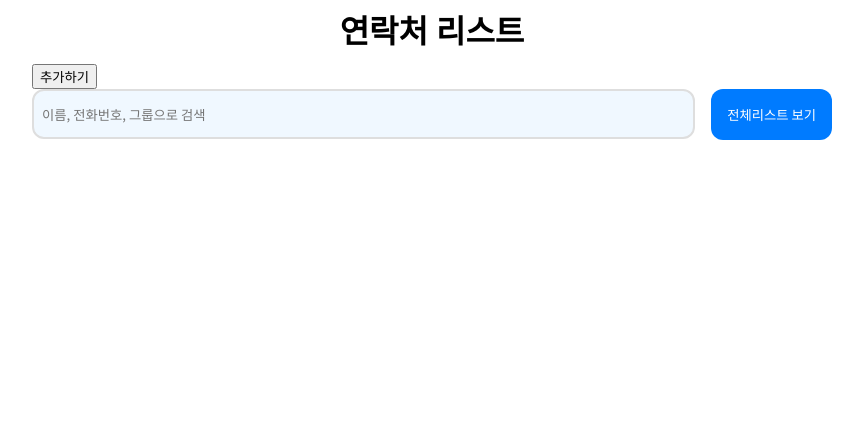
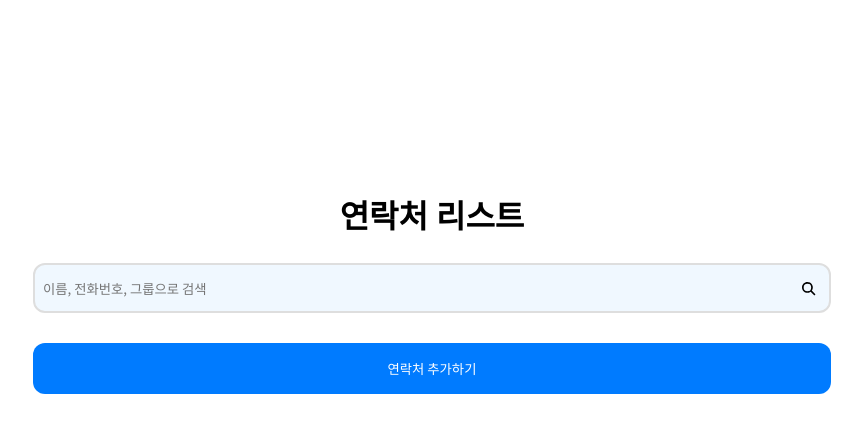
Before and after one commit to shlee9999/React-ContactList, a React (Vite) app: page / in a window 1280 px wide. Shown: the top 432 px of the page, without its empty margins (208-1071 px from the left). Built offline with nearby package versions, Linux system fonts and the light colour scheme.

Commit message:
Feat: 오류 수정, search btn 추가

```diff
--- a/src/components/AddModal/index.tsx
+++ b/src/components/AddModal/index.tsx
@@ -86,6 +86,7 @@ export default function AddModal({
                 placeholder='전화번호(000-0000-0000)'
                 name='phone'
                 pattern='\d{3}-\d{3,4}-\d{4}'
+                maxLength={13}
               />
             </li>
             <li>
--- a/src/components/ContactInfoCon/index.tsx
+++ b/src/components/ContactInfoCon/index.tsx
@@ -1,11 +1,11 @@
 import ContactInfoItem from '@/components/ContactInfoItem';
 import { ContactInfo } from '@/types';
+import './style.css';
 
 interface ContactInfoConProps {
   contactInfos: ContactInfo[];
 }
 export default function ContactInfoCon({ contactInfos }: ContactInfoConProps) {
-  if (contactInfos.length === 0) return null;
   return (
     <ul className='contact_info-con'>
       {contactInfos.map((contactInfo) => (
--- /dev/null
+++ b/src/components/ContactInfoCon/style.css
@@ -0,0 +1,4 @@
+.contact_info-con {
+  height: 300px;
+  overflow: auto;
+}
--- a/src/components/DetailModal/index.tsx
+++ b/src/components/DetailModal/index.tsx
@@ -34,7 +34,7 @@ export default function DetailModal({
         <ul className='detail_modal_contact_info-con'>
           {Object.keys(contactInfo).map((key) =>
             key !== 'id' ? (
-              <li className='detail_modal_contact_info-item'>
+              <li key={key} className='detail_modal_contact_info-item'>
                 <span>{category[key as keyof typeof category]}</span>
                 <span>{contactInfo[key as keyof typeof category]}</span>
               </li>
--- a/src/components/GroupModal/index.tsx
+++ b/src/components/GroupModal/index.tsx
@@ -31,7 +31,7 @@ export default function GroupModal({ isOpen, closeModal }: GroupModalProps) {
         />
         <ul className='group-con'>
           {groups.map((group) => (
-            <li className='group-item'>
+            <li key={group} className='group-item'>
               <span>{group}</span>
               {
                 <FontAwesomeIcon
--- a/src/components/Header/style.css
+++ b/src/components/Header/style.css
@@ -1,6 +1,5 @@
 header.header {
   margin: auto;
-  padding: 1rem;
   min-width: var(--min-w);
   max-width: var(--max-w);
 }
--- a/src/global.css
+++ b/src/global.css
@@ -36,6 +36,7 @@ input:focus::placeholder {
   color: transparent;
 }
 
+/** Modals */
 .modal_close-btn {
   position: absolute;
   top: 16px;
--- a/src/main.tsx
+++ b/src/main.tsx
@@ -3,13 +3,11 @@ import { createRoot } from 'react-dom/client';
 import 'reset.css';
 import 'global.css';
 import HomePage from '@/pages/HomePage';
-import Header from '@/components/Header';
 import { RecoilRoot } from 'recoil';
 
 createRoot(document.getElementById('root')!).render(
   <StrictMode>
     <RecoilRoot>
-      <Header />
       <HomePage />
     </RecoilRoot>
   </StrictMode>
--- a/src/pages/HomePage.tsx
+++ b/src/pages/HomePage.tsx
@@ -6,6 +6,9 @@ import useContactInfos from '@/hooks/useContactInfo';
 import { useEffect, useRef, useState } from 'react';
 import useModal from '@/hooks/useModal';
 import GroupModal from '@/components/GroupModal';
+import Header from '@/components/Header';
+import { FontAwesomeIcon } from '@fortawesome/react-fontawesome';
+import { faMagnifyingGlass } from '@fortawesome/free-solid-svg-icons';
 
 export default function HomePage() {
   const { contactInfos } = useContactInfos();
@@ -22,8 +25,11 @@ export default function HomePage() {
     closeModal: closeAddModal,
   } = useModal();
   const ref = useRef<HTMLInputElement>(null);
-  const onChange = (e: React.ChangeEvent<HTMLInputElement>) => {
-    const filterWord = e.target.value;
+  const onSubmit = (e: React.FormEvent<HTMLFormElement>) => {
+    e.preventDefault();
+    const target = e.target as HTMLFormElement;
+    const $searchInput = target['search-input'] as HTMLInputElement;
+    const filterWord = $searchInput.value;
     setFilteredContactInfos(
       contactInfos.filter(
         (contactInfo) =>
@@ -32,13 +38,10 @@ export default function HomePage() {
           contactInfo.phone.includes(filterWord)
       )
     );
+    $searchInput.focus();
   };
-  const onClickListBtn = () => {
-    if (!ref.current) return;
-    setFilteredContactInfos(contactInfos);
-    ref.current.value = '';
-    ref.current.focus();
-  };
+
+  // };
   useEffect(() => {
     if (!ref.current) return;
     const filterWord = ref.current.value;
@@ -52,25 +55,29 @@ export default function HomePage() {
     );
   }, [contactInfos]);
   return (
+    <>
       <div className='home'>
-      <button onClick={openAddModal}>추가하기</button>
-      <div className='search-wrap'>
+        <Header />
+        <form className='search-form' onSubmit={onSubmit}>
+          <button className='search-btn'>
+            <FontAwesomeIcon icon={faMagnifyingGlass} />
+          </button>
           <input
             ref={ref}
             className='search-input'
-          onChange={onChange}
             placeholder='이름, 전화번호, 그룹으로 검색'
+            name='search-input'
           />
-        <PrimaryBtn onClick={onClickListBtn}>전체리스트 보기</PrimaryBtn>
+        </form>
+        <PrimaryBtn onClick={openAddModal}>연락처 추가하기</PrimaryBtn>
+        <ContactInfoCon contactInfos={filteredContactInfos} />
       </div>
-
-      <ContactInfoCon contactInfos={filteredContactInfos} />
       <AddModal
         isOpen={isAddModalOpen}
         openGroupModal={openGroupModal}
         closeModal={closeAddModal}
       />
       <GroupModal isOpen={isGroupModalOpen} closeModal={closeGroupModal} />
-    </div>
+    </>
   );
 }
--- a/src/pages/style.css
+++ b/src/pages/style.css
@@ -1,25 +1,33 @@
 .home {
   margin: auto;
+  padding-top: 100px;
   min-width: var(--min-w);
   max-width: var(--max-w);
+  gap: 20px;
+  border: 1px solid white;
+  margin-top: 100px;
+}
+.home > *:not(:first-child) {
+  margin-top: 30px;
 }
 
-.search-wrap {
+.search-form {
+  position: relative;
   display: flex;
   height: 50px;
-  flex: 1;
   align-items: center;
   justify-content: space-between;
   gap: 16px;
 }
-.search-wrap .primary-btn {
-  width: fit-content;
+
+.reset-btn {
+  margin-top: 20px;
 }
 .search-input {
   background-color: var(--s-color);
   border: none;
   border-radius: 12px;
-  flex: 3;
+  flex: 1;
   height: 100%;
   border: 2px solid var(--border-color);
   transition: border-color 0.3s;
@@ -27,3 +35,13 @@
 .search-input:focus {
   border-color: var(--p-color);
 }
+.search-btn {
+  position: absolute;
+  right: 10px;
+  background-color: transparent;
+  border: none;
+  transition: color 0.3s;
+}
+.search-btn:hover {
+  color: var(--p-color);
+}
```
Lines whose indentation alone changed are shown as unchanged.
